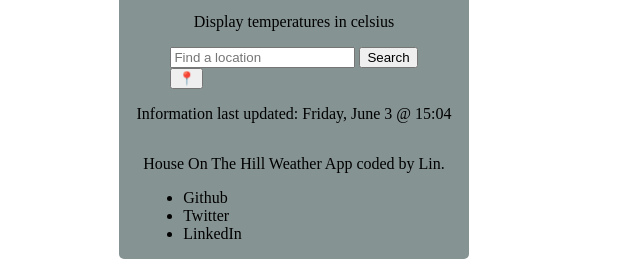
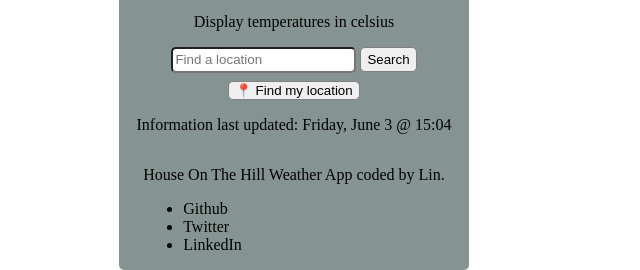
Before and after one commit to cafeorea/weather-app, a plain HTML site: page index.html in a window 1280 px wide. Shown: the part 2063-2333 px from the top of the page, without its empty margins (346-986 px from the left). Drawn offline with Linux system fonts and the light colour scheme.

Commit message:
Very minor alterations to the form's css were made

```diff
--- a/index.html
+++ b/index.html
@@ -141,7 +141,7 @@
                 />
                 <input type="submit" value="Search" class="search-button" />
               </form>
-              <button class="find-me">📍</button>
+              <button class="find-me">📍 Find my location</button>
             </div>
             <div class="time-date">
               <p class="last-update">
--- a/style.css
+++ b/style.css
@@ -107,3 +107,33 @@ body {
 .forecast-temp {
   text-align: center;
 }
+
+form {
+  display: inline-block;
+  margin: 0 auto;
+  width: 100%;
+  padding: none;
+}
+
+.search-bar {
+  border-radius: 5px;
+  height: 20px;
+  padding: none;
+  margin: 0px;
+}
+
+.search-button {
+  height: 25px;
+  margin: none;
+  border: 1px grey solid;
+  border-radius: 5px;
+  display: inline-block;
+}
+
+.find-me {
+  border: 1px grey solid;
+  border-radius: 5px;
+  display: block;
+  margin: 0 auto;
+  margin-top: 8px;
+}
```
